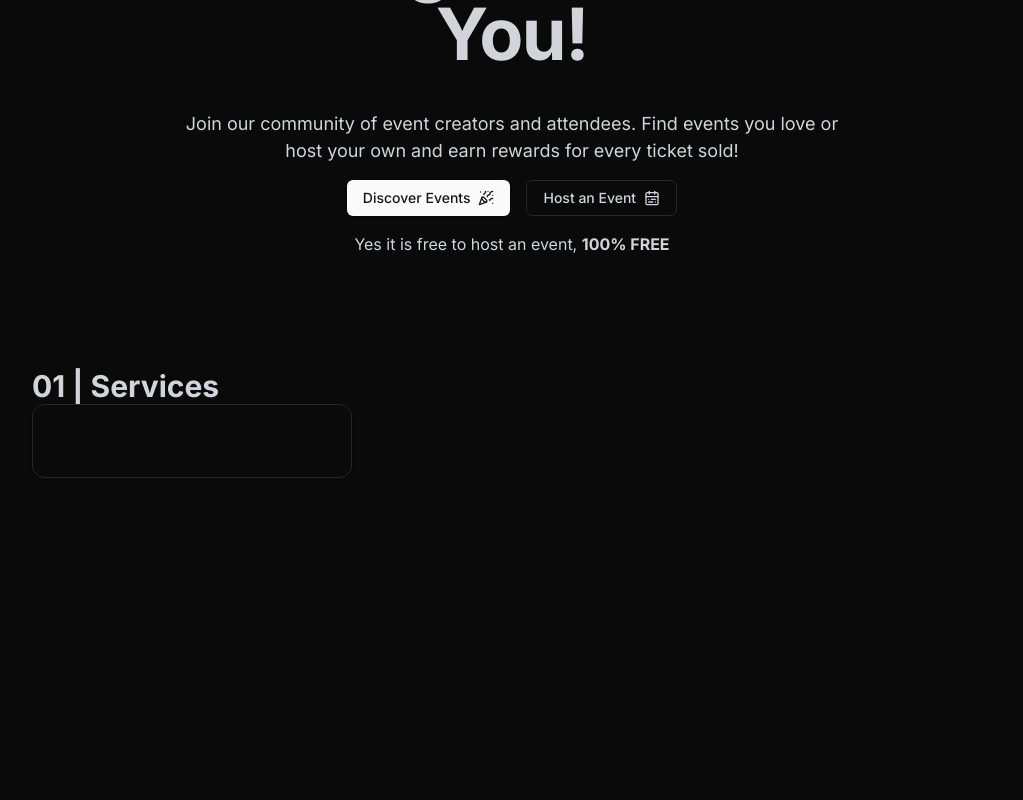
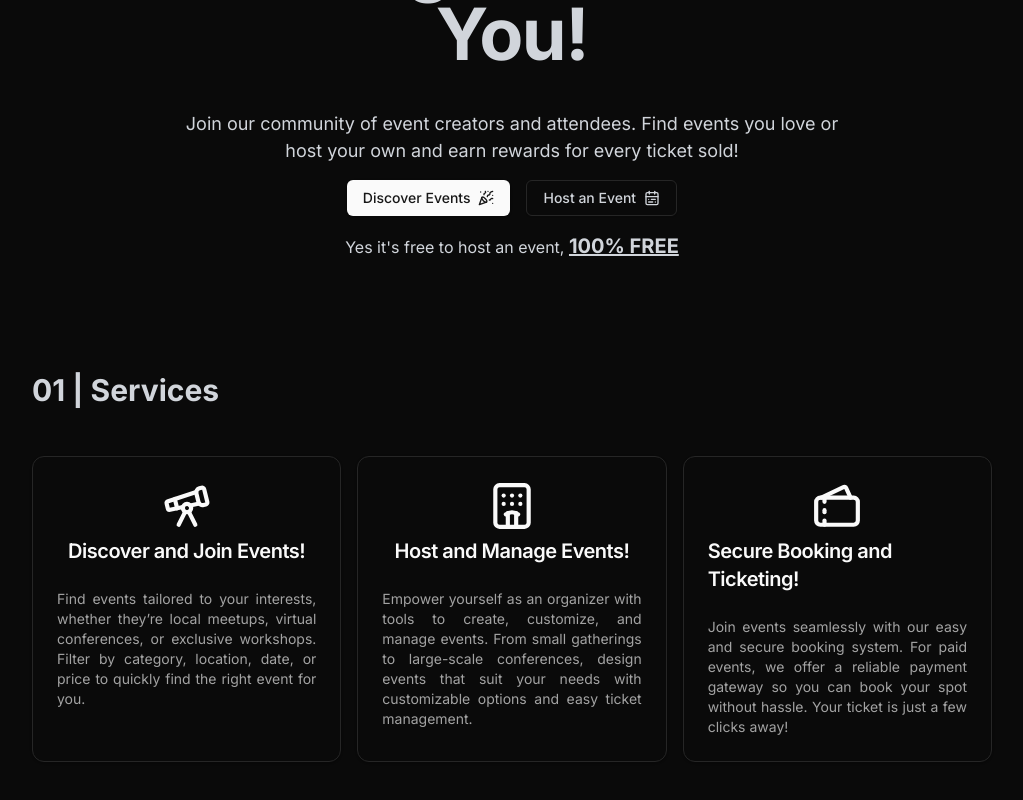
Before and after one commit to joshuagemvicente/event, a React (Vite) app: page / in a window 1280 px wide. Shown: the part 406-1206 px from the top of the page, without its empty margins (128-1151 px from the left). Before the commit the page ends 884 px from the top, so only its background shows below. Built offline with nearby package versions, Linux system fonts and the light colour scheme.

Commit message:
finished services section

```diff
--- a/src/components/global/hero.tsx
+++ b/src/components/global/hero.tsx
@@ -41,8 +41,8 @@ export default function Hero() {
         </div>
         <div>
           <p className="">
-            Yes it is free to host an event,{" "}
-            <span className="font-bold">100% FREE</span>{" "}
+            Yes it's free to host an event,{" "}
+            <span className="font-bold text-xl underline">100% FREE</span>{" "}
           </p>
         </div>
       </div>
--- a/src/components/global/services.tsx
+++ b/src/components/global/services.tsx
@@ -5,34 +5,47 @@ import {
   CardTitle,
   CardContent,
   CardDescription,
-  CardFooter,
 } from "../ui/card";
+import { Telescope, Hotel, Tickets } from "lucide-react";
 
-interface ServicesProps {
+type Services = {
+  serviceIcon: React.ReactNode;
   serviceName: string;
   serviceDescription: string;
-  serviceIcon: string;
-}
+};
 
-const servicesArray: ServicesProps[] = [
+const servicesArray: Services[] = [
   {
-    serviceName: "Web Development",
-    serviceDescription: "Web Development",
-    serviceIcon: "Web Development",
+    serviceIcon: <Telescope size={50} />,
+    serviceName: "Discover and Join Events!",
+    serviceDescription:
+      "Find events tailored to your interests, whether they’re local meetups, virtual conferences, or exclusive workshops. Filter by category, location, date, or price to quickly find the right event for you.",
+  },
+  {
+    serviceIcon: <Hotel size={50} />,
+    serviceName: "Host and Manage Events!",
+    serviceDescription:
+      "Empower yourself as an organizer with tools to create, customize, and manage events. From small gatherings to large-scale conferences, design events that suit your needs with customizable options and easy ticket management.",
+  },
+  {
+    serviceIcon: <Tickets size={50} />,
+    serviceName: "Secure Booking and Ticketing!",
+    serviceDescription:
+      "Join events seamlessly with our easy and secure booking system. For paid events, we offer a reliable payment gateway so you can book your spot without hassle. Your ticket is just a few clicks away!",
   },
 ];
 
 export default function Services() {
   return (
-    <section className="w-full px-12 lg:px-28">
+    <section className="w-full  px-12 lg:px-28">
       <div className="flex flex-col">
         <div className="text-left">
-          <h3 className="text-3xl font-bold">01 | Services</h3>
+          <h3 className="text-2xl lg:text-3xl font-bold">01 | Services</h3>
         </div>
-        <div>
+        <div className="py-12 w-full h-full grid grid-cols-1 lg:grid-cols-3 gap-4">
           {servicesArray.map((service, index) => (
-            <div key={index} className="grid grid-cols-1 lg:grid-cols-3">
-              <ServicesCard />
+            <div key={index} className="">
+              <ServicesCard key={index} services={service} />
             </div>
           ))}
         </div>
@@ -41,18 +54,17 @@ export default function Services() {
   );
 }
 
-export const ServicesCard = ({
-  serviceName,
-  serviceDescription,
-  serviceIcon,
-}: ServicesProps) => {
+export const ServicesCard = ({ services }: { services: Services }) => {
   return (
-    <Card className="">
-      <CardHeader>
-        <CardTitle>{serviceName}</CardTitle>
+    <Card className="h-full w-auto">
+      <CardHeader className="flex flex-col justify-center items-center ">
+        <span className="">{services.serviceIcon}</span>
+        <CardTitle className="text-xl">{services.serviceName}</CardTitle>
       </CardHeader>
-      <CardContent>
-        <CardDescription>{serviceDescription}</CardDescription>
+      <CardContent className="">
+        <CardDescription className="text-justify">
+          {services.serviceDescription}
+        </CardDescription>
       </CardContent>
     </Card>
   );
```
